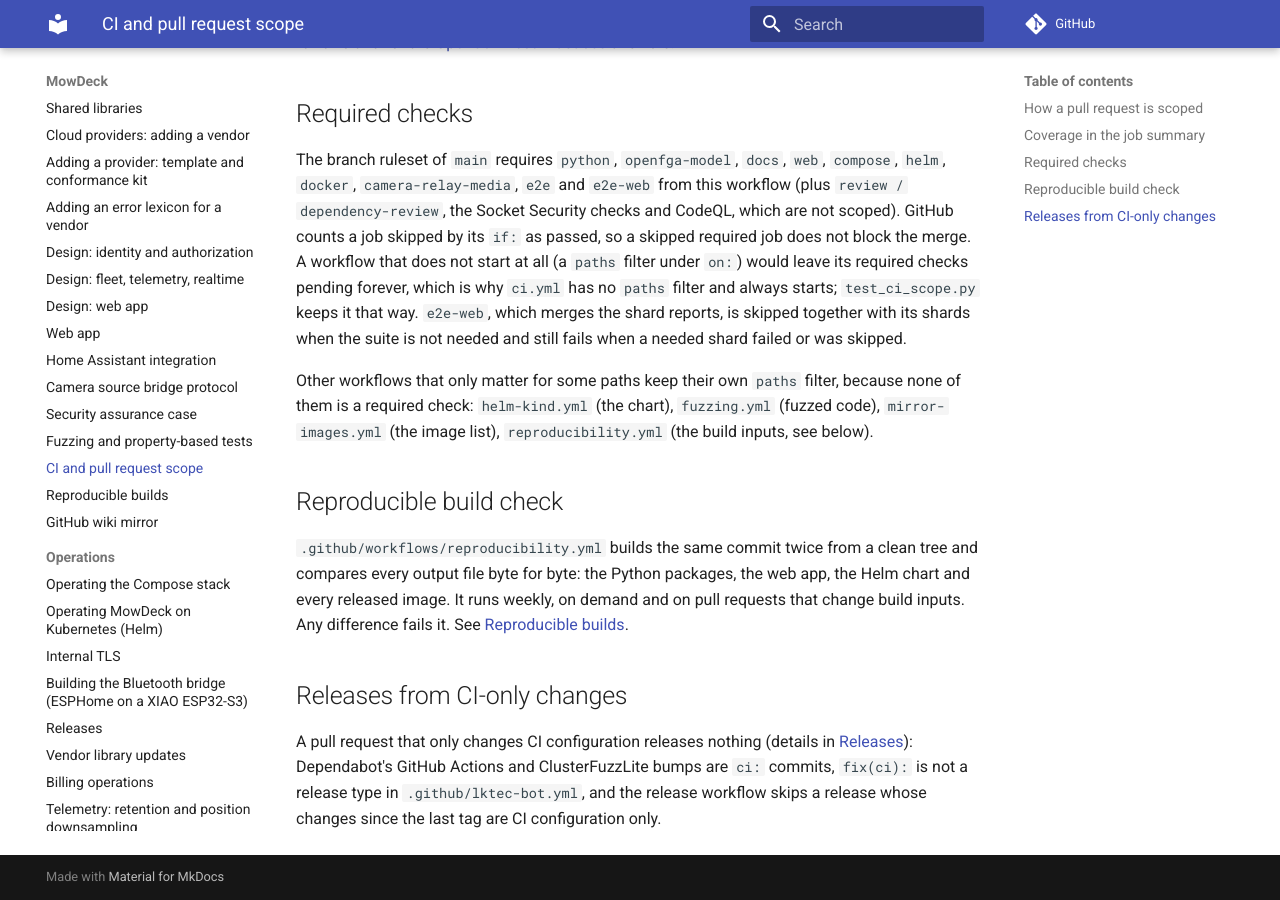
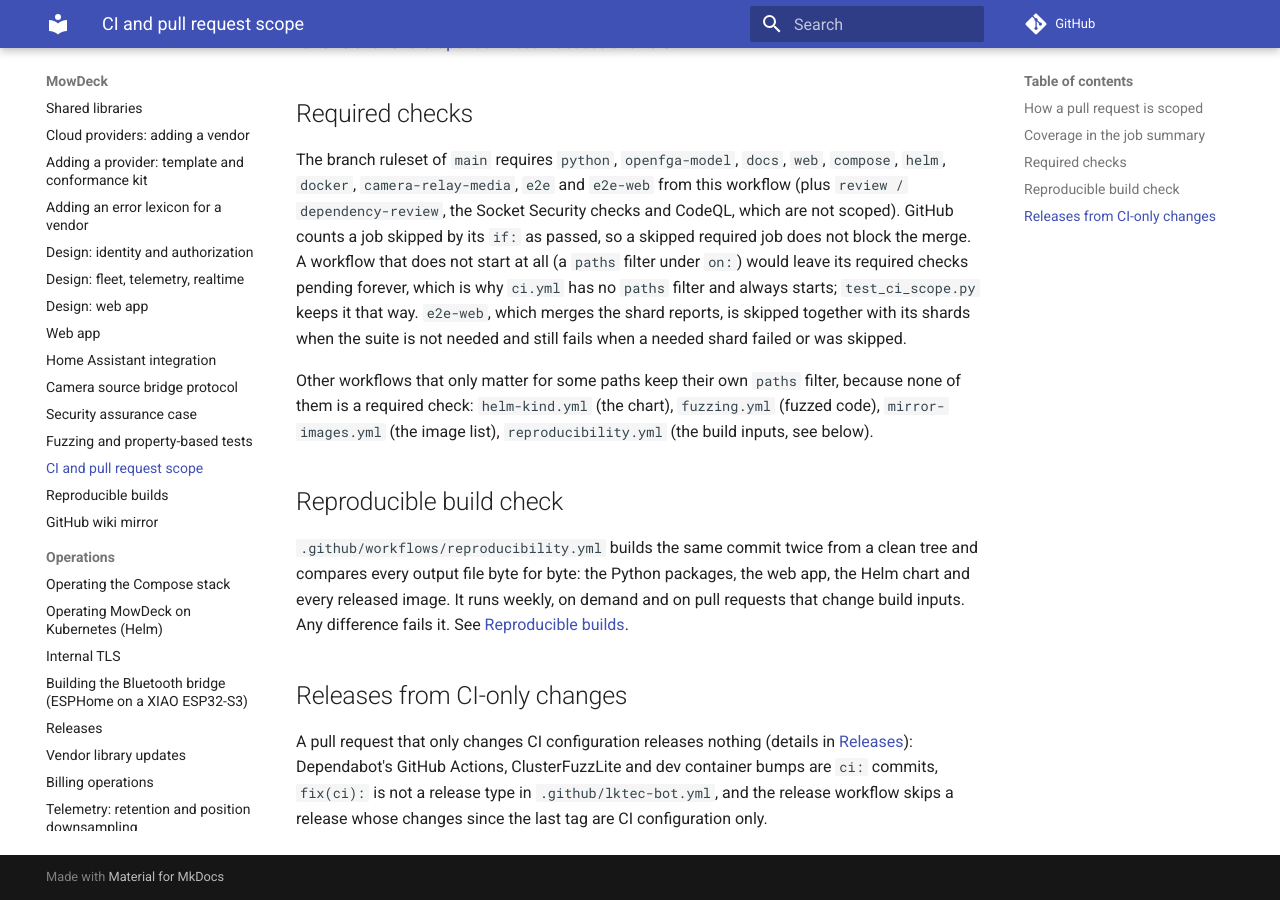
Before and after one commit to lukislp/mowdeck, an MkDocs documentation site: the page built from docs/dev/ci.md, in a window 1280 px wide and 900 px high, scrolled down 2180 px. Built offline with MkDocs 1.6.1 and Material for MkDocs 9.7.7, drawn with Linux system fonts in a browser that asks for light colours; comment, search, counter and statistics services are not loaded.

Commit message:
ci: update the Codespaces dev container with Dependabot (#329)
Adds the devcontainers ecosystem (features in one group) and the docker ecosystem for .devcontainer/Dockerfile.

Signed-off-by: lkoerber <155678024+lukislp@users.noreply.github.com>

```diff
--- a/docs/dev/ci.md
+++ b/docs/dev/ci.md
@@ -50,4 +50,4 @@ Other workflows that only matter for some paths keep their own `paths` filter, b
 
 ## Releases from CI-only changes
 
-A pull request that only changes CI configuration releases nothing (details in [Releases](../ops/release.md#ci-only-changes)): Dependabot's GitHub Actions and ClusterFuzzLite bumps are `ci:` commits, `fix(ci):` is not a release type in `.github/lktec-bot.yml`, and the release workflow skips a release whose changes since the last tag are CI configuration only.
+A pull request that only changes CI configuration releases nothing (details in [Releases](../ops/release.md#ci-only-changes)): Dependabot's GitHub Actions, ClusterFuzzLite and dev container bumps are `ci:` commits, `fix(ci):` is not a release type in `.github/lktec-bot.yml`, and the release workflow skips a release whose changes since the last tag are CI configuration only.
```
Also changed, not shown: docs/adr/0080-codespaces-dev-container.md (+1 -0 lines), docs/dev/security-assurance.md (+1 -1 lines), docs/ops/release.md (+1 -1 lines), 2 other files.
